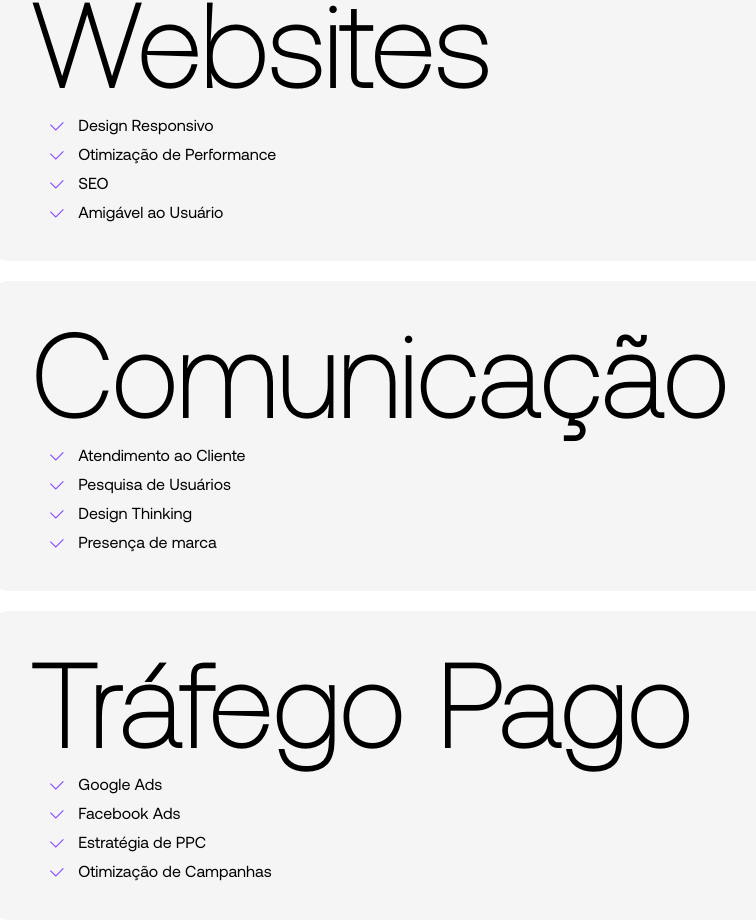
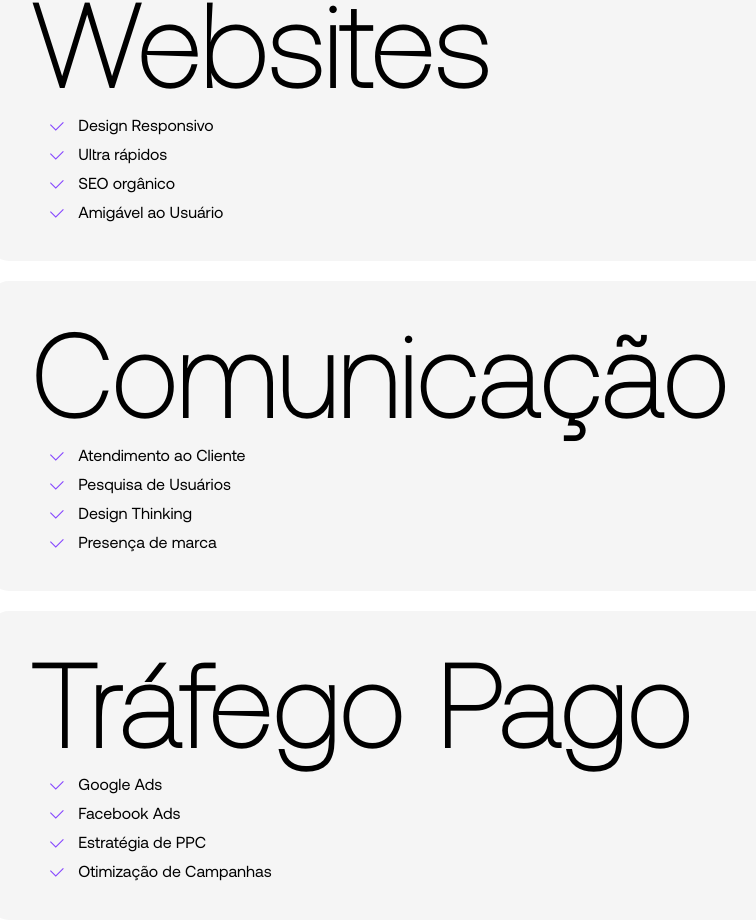
Before and after one commit to marcosdelfrari/Landing-Page-Dolla, an Angular app: page / in a window 1280 px wide. Shown: the part 1496-2416 px from the top of the page, without its empty margins (30-786 px from the left). Built offline with nearby package versions, Linux system fonts and the light colour scheme.

Commit message:
texto descricao

```diff
--- a/src/app/components/home/header/header.component.scss
+++ b/src/app/components/home/header/header.component.scss
@@ -40,7 +40,7 @@ h1 {
 
 p {
   font-family: "Aeonik Regular";
-  font-size: 16px !important;
+  font-size: 20px !important;
   text-shadow: none;
   letter-spacing: 0.32px;
 
@@ -67,12 +67,9 @@ span {
   background: #8241ff;
   border-radius: 4px;
   width: 12px;
-  height: 75px;
+  height: 110px;
   margin-right: 20px;
 
-  @media (min-width: 768px) {
-    height: 105px;
-  }
 }
 
 .button {
--- a/src/app/components/home/product/product.component.ts
+++ b/src/app/components/home/product/product.component.ts
@@ -12,8 +12,8 @@ export class ProductComponent {
       title: 'Websites',
       topics: [
         'Design Responsivo',
-        'Otimização de Performance',
-        'SEO',
+        'Ultra rápidos',
+        'SEO orgânico',
         'Amigável ao Usuário',
       ],
     },
```
